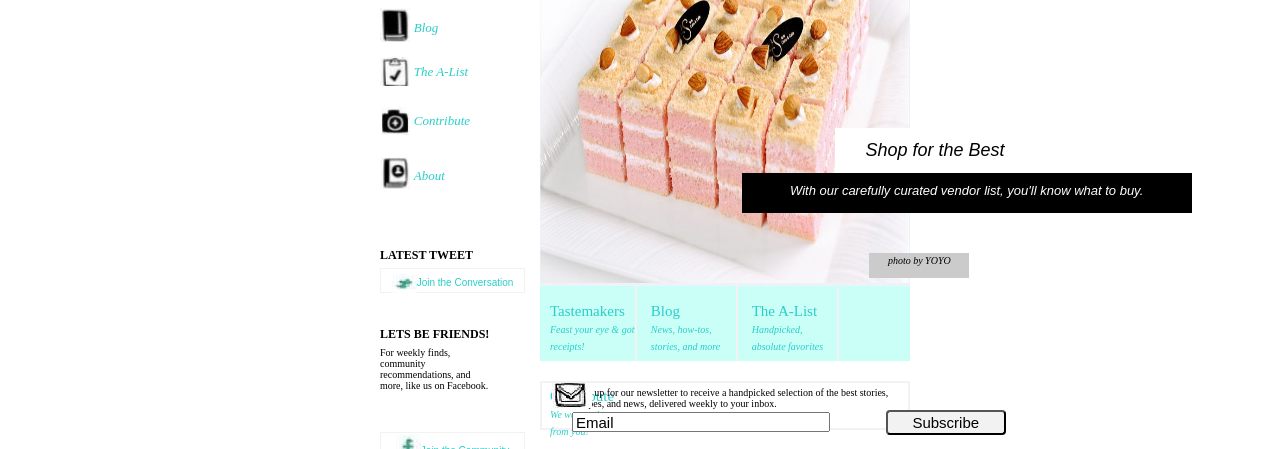
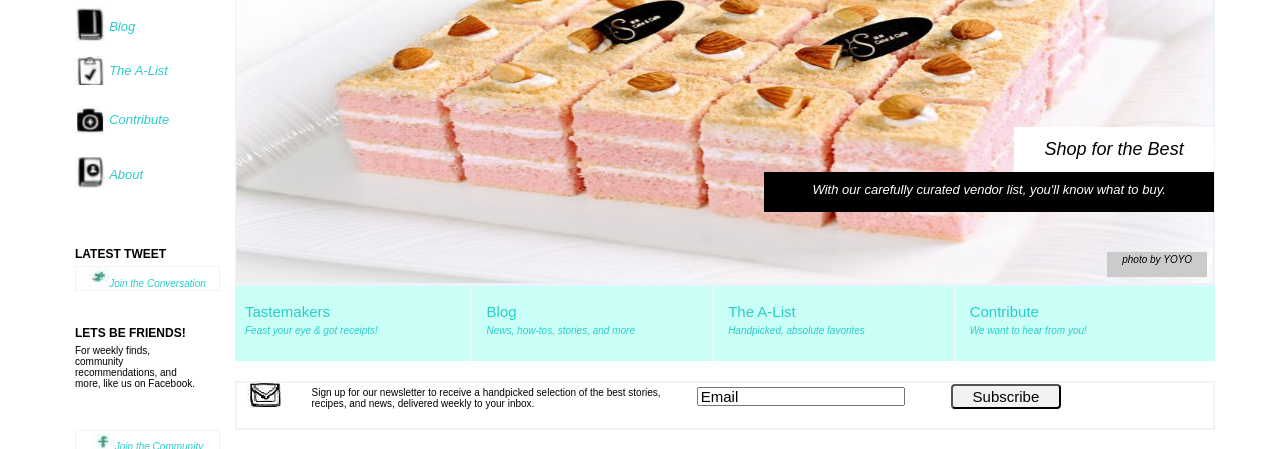
Before and after one commit to YOYO19911111/homework2, a website: page index.html in a window 1280 px wide. Shown: the part 164-613 px from the top of the page. Drawn offline with Linux system fonts and the light colour scheme.

Commit message:
modified

```diff
--- a/src/main.scss
+++ b/src/main.scss
@@ -4,7 +4,9 @@
   margin: 0;
 }
 .all-container{
-  margin: 0px 350px;
+  margin: 0px auto;
+  width: 1190px;
+  font-family: sans-serif;
 
 }
 .all-container .main-content .theme-img-container, .all-container .main-content .sub-nav {
@@ -42,7 +44,7 @@
   height:45px;
   background-color: white;
   top: 0;
-  left: 59.5%;
+  left: 59%;
   position: relative;
   font-style: italic;
   font-size: 18px;
@@ -60,8 +62,7 @@
   height:40px;
   background-color: black;
   top:0;
-  left: 9%;
-  right: 0;
+  left: 8%;
   position: relative;
   text-align: center;
   font-style: italic;
@@ -149,7 +150,7 @@
 }
 .all-container .main-content .email-zone .email-box{
   height: 30%;
-  width: 250px;
+  width: 200px;
   top: -5px;
   left: 30px;
   position: relative;
@@ -167,10 +168,10 @@
 
 }
 .all-container .main-content .email-zone .suc-button button{
-  width: 120px;
+  width: 110px;
   height: 25px;
   border-radius: 4px;
-  margin-left: 10px;
+
   margin-bottom: 5px;
   background-color: #f2f2f2;
 }
@@ -303,17 +304,21 @@
   left: 30px;
   position: relative;
   border: 1px solid #f2f2f2;
+  background-color: white;
+  vertical-align: middle;
+  text-align:center;
+  padding:0px;
   margin-top: 5px;
-  background-color: white;
 }
 .all-container .aside .latest-container .join-us img{
-  width: 25px;
+  width: 20px;
   height: 20px;
-  margin-bottom: -8px;
+  padding-bottom: -3px;
 }
 .all-container .aside .join-us span{
   font-size: 10px;
   color: #29cec9;
+  font-style: italic;
 }
 .all-container .aside .friend-container{
   width:180px;
@@ -350,13 +355,18 @@
   border: 1px solid #f2f2f2;
   margin-top: 5px;
   background-color: white;
+  vertical-align: middle;
+  text-align:center;
+  padding:0px;
+
 }
 .all-container .aside .friend-container .community img{
-  width: 25px;
-  margin-bottom: -10px;
+  width: 23px;
+  height: 20px;
+  margin-bottom: -3px;
 }
 .all-container .aside .friend-container .community span{
   font-size: 10px;
   color: #29cec9;
-  padding-bottom: 10px;
+  font-style: italic;
 }
```
Also changed, not shown: dist/main.css.
